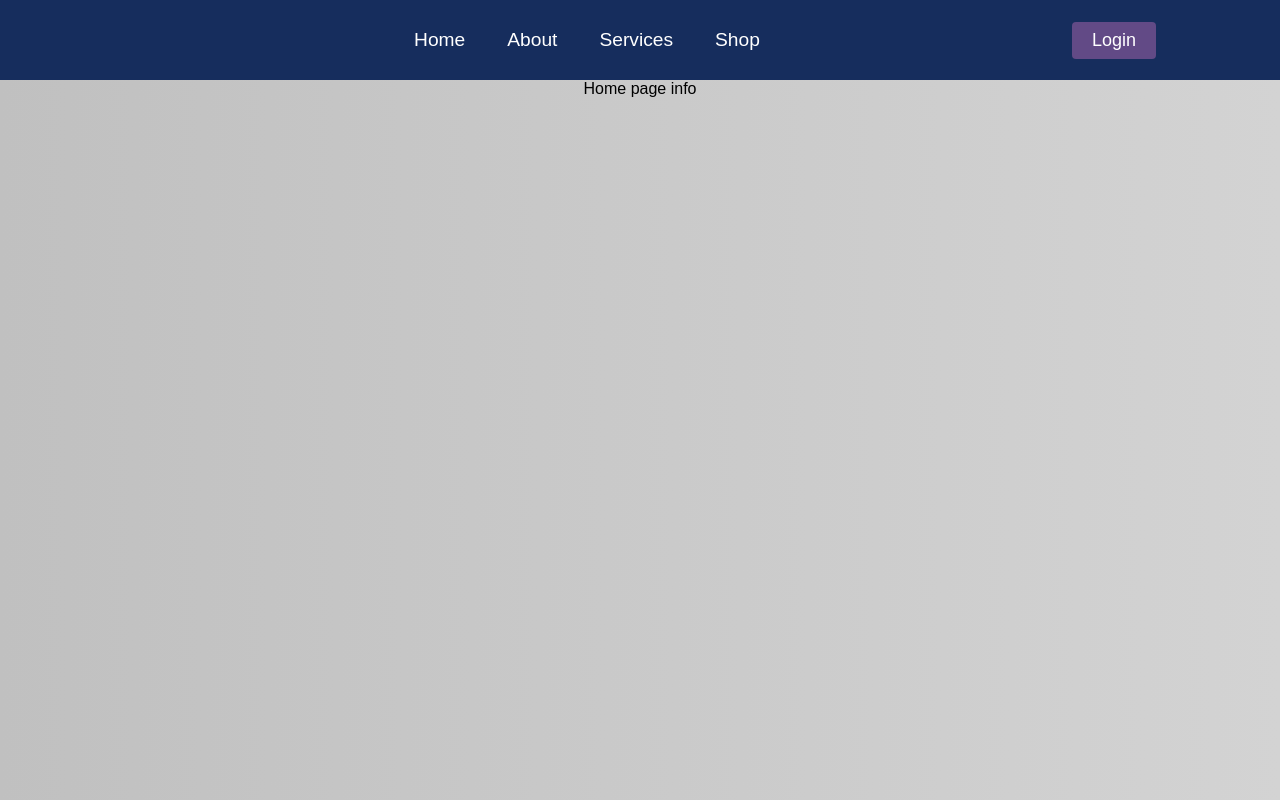
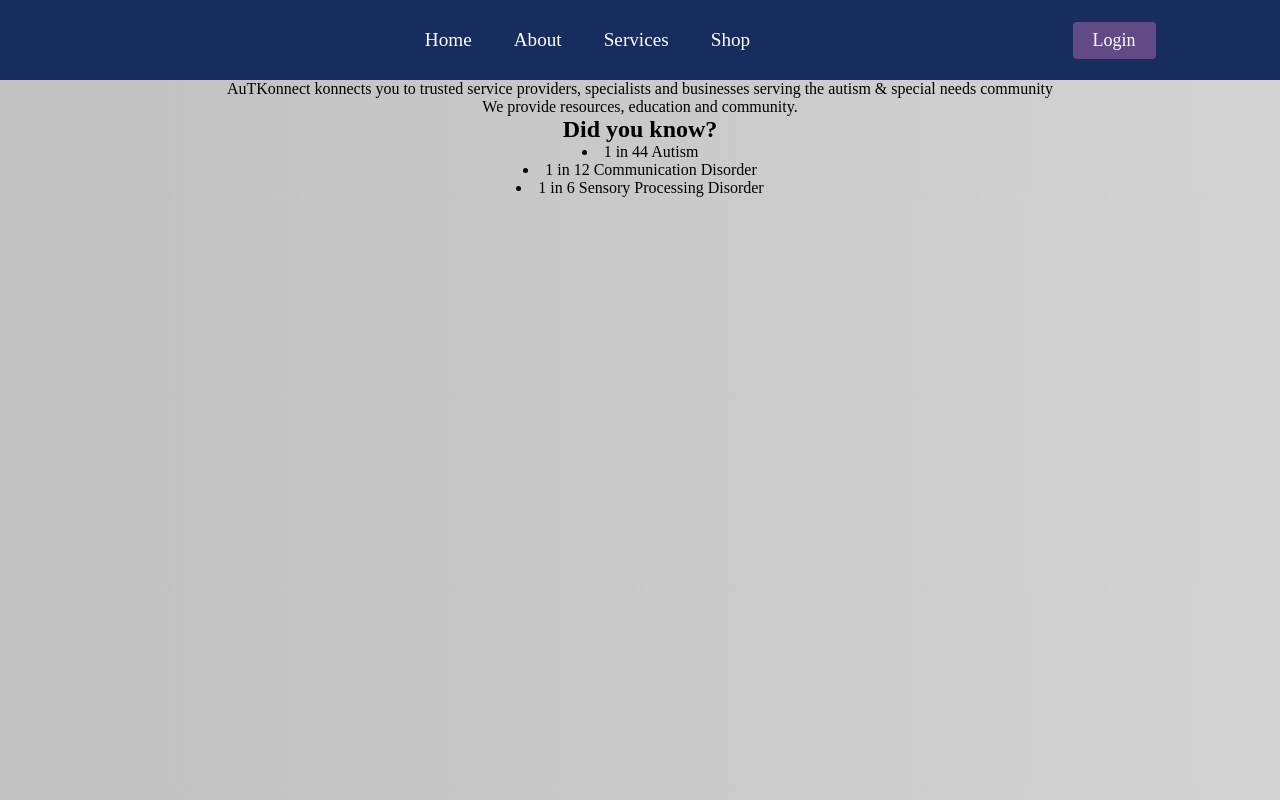
Before and after one commit to sakiona01/Autkonnect-React, a React (Create React App) app in the folder frontend/: page / in a window 1280 px wide. Built offline with nearby package versions, Linux system fonts and the light colour scheme.

Commit message:
Font Change added text to home page

```diff
--- a/frontend/src/App.css
+++ b/frontend/src/App.css
@@ -2,7 +2,7 @@
   box-sizing:border-box;
   margin: 0;
   padding: 0;
-  font-family: 'PT Sans', sans-serif;
+  font-family: 'Monteserrat Font';
 }
 
 
--- a/frontend/src/Pages/Home.js
+++ b/frontend/src/Pages/Home.js
@@ -2,7 +2,18 @@
 
 function Home() {
     return (
-        <div> Home page info </div>
+        <div> <p>AuTKonnect konnects you to trusted service providers, specialists
+        and businesses serving the autism & special needs community </p>
+        <p>
+        We provide resources, education and community.
+        </p>
+        <h2>Did you know?</h2>
+        <li>1 in 44 Autism</li>
+        <li>1 in 12 Communication Disorder</li>
+        <li>1 in 6 Sensory Processing Disorder</li>
+        </div>
+
+
     )
 }
 
--- a/frontend/src/index.css
+++ b/frontend/src/index.css
@@ -1,8 +1,6 @@
 body {
   margin: 0;
-  font-family: -apple-system, BlinkMacSystemFont, 'Segoe UI', 'Roboto', 'Oxygen',
-    'Ubuntu', 'Cantarell', 'Fira Sans', 'Droid Sans', 'Helvetica Neue',
-    sans-serif;
+  font-family: 'Monteserrat Font';
   -webkit-font-smoothing: antialiased;
   -moz-osx-font-smoothing: grayscale;
 }
```
